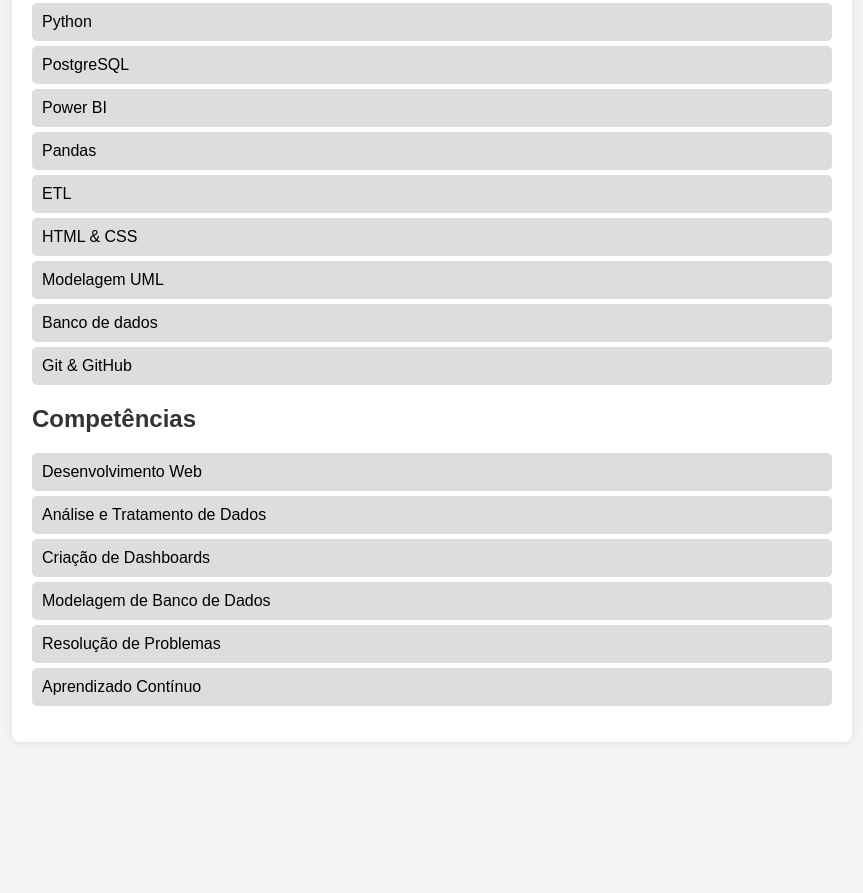
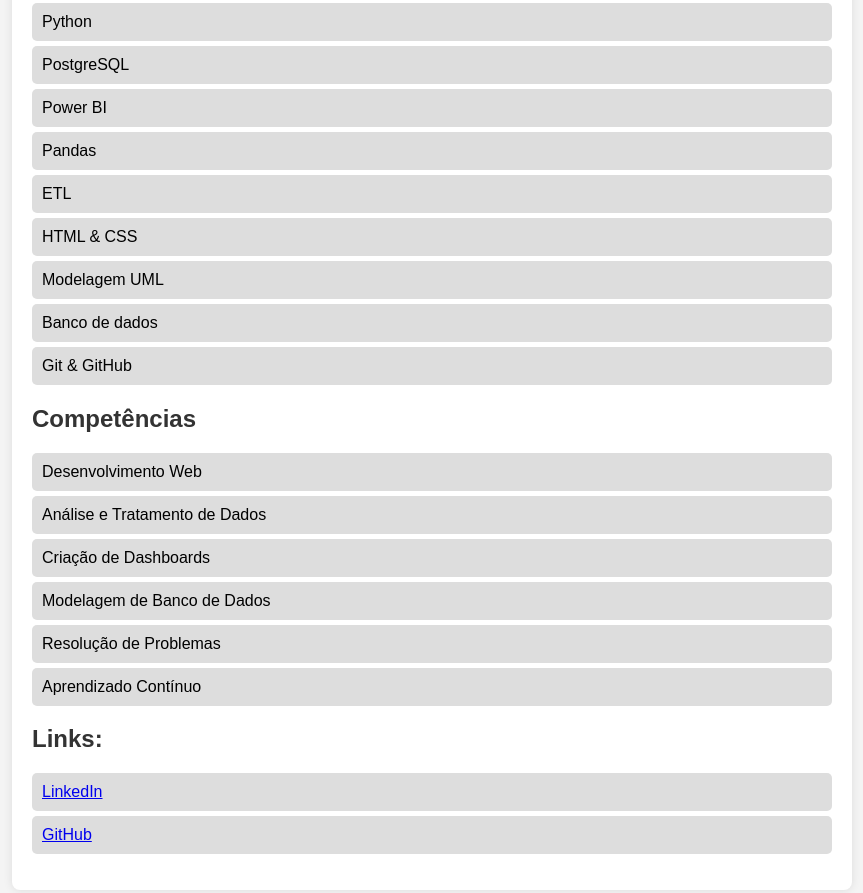
Before and after one commit to NoKKziN/Projeto_compartilhado, a plain HTML site: page Conteudo/index.html in a window 1280 px wide. Shown: the part 241-1134 px from the top of the page, without its empty margins (28-891 px from the left). Before the commit the page ends 1023 px from the top, so only its background shows below. Drawn offline with Linux system fonts and the light colour scheme.

Commit message:
Adicionando links no site
linkedin e github com links

```diff
--- a/Conteudo/index.html
+++ b/Conteudo/index.html
@@ -63,6 +63,12 @@
             <li>Resolução de Problemas</li>
             <li>Aprendizado Contínuo</li>
         </ul>
+
+        <h2>Links:</h2>
+        <ul>
+            <li><a href="www.linkedin.com/in/vinicius-de-andrade-paz-37aa902ba" target="_blank">LinkedIn</a></li>
+            <li><a href="https://github.com/NoKKziN" target="_blank">GitHub</a></li>
+        </ul>
     </div>
 </body>
 </html>
```
